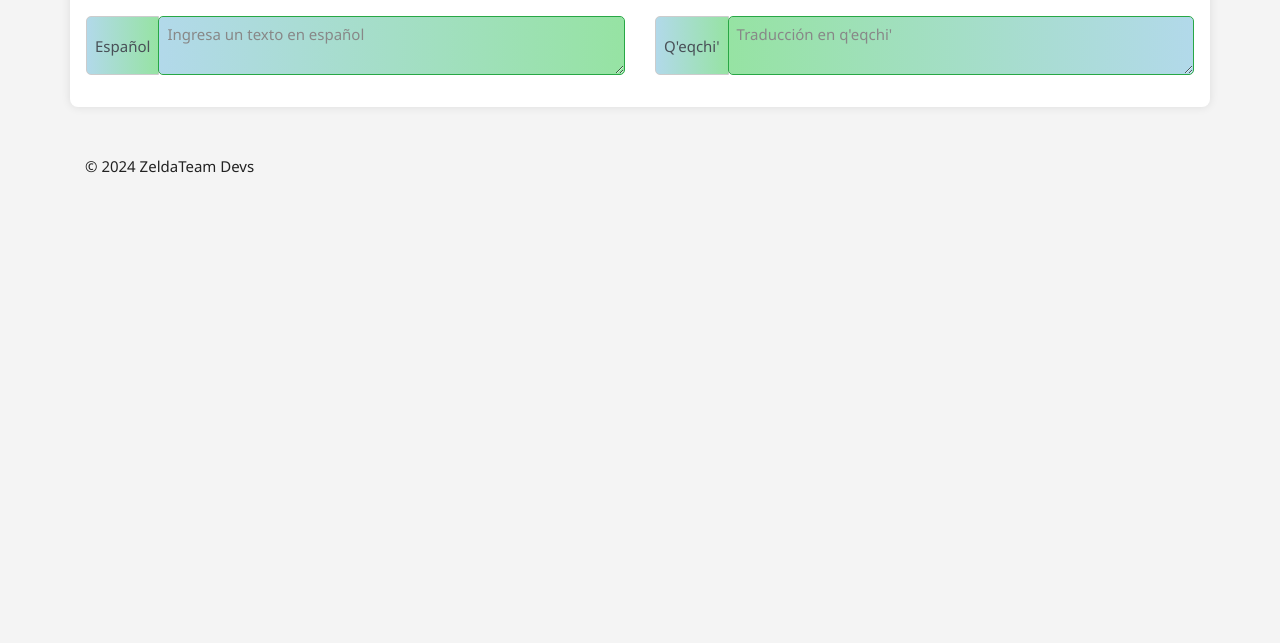
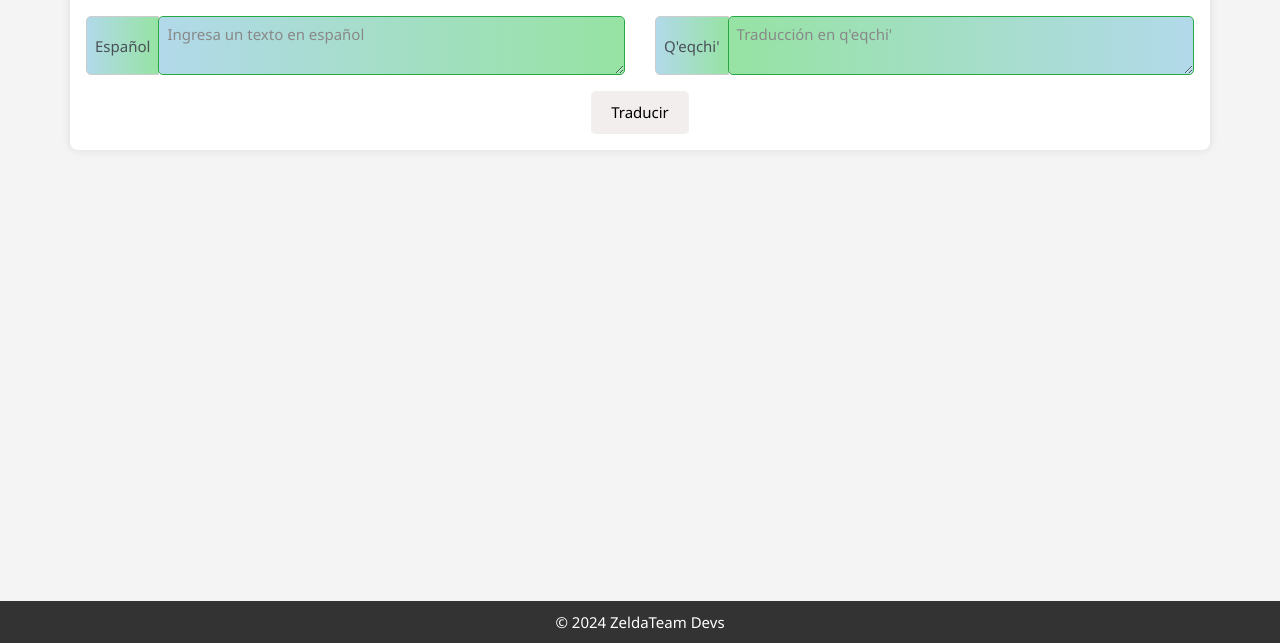
Before and after one commit to AndresSantosSotec/Traductor_Imox, a plain HTML site: page Index.html in a window 1280 px wide. Shown: the part 157-800 px from the top of the page. Drawn offline with nearby package versions, Linux system fonts and the light colour scheme.

Commit message:
Cambios isaac

```diff
--- a/Index.html
+++ b/Index.html
@@ -31,13 +31,13 @@
 
 <div id="main" class="container">
     <h2 class="mt-4">Traductor Imox</h2>
-    <div class="row">
+    <div class="row justify-content-center">
         <div class="col-md-6">
             <div class="input-group mb-3">
                 <div class="input-group-prepend">
                     <span class="input-group-text">Español</span>
                 </div>
-                <textarea id="textoEspañol" class="form-control" aria-label="With textarea" placeholder="Ingresa un texto en español"></textarea>
+                <textarea id="textoEspañol" class="form-control" aria-label="With textarea" placeholder="Ingresa un texto en español" oninput="expandTextarea(this)"></textarea>
             </div>
         </div>
         <div class="col-md-6">
@@ -48,10 +48,11 @@
                 <textarea id="textoQeqchi" class="form-control" aria-label="With textarea" placeholder="Traducción en q'eqchi'" readonly></textarea>
             </div>
         </div>
+        <div class="col-md-12 text-center"> <!-- Agregamos una columna para el botón de traducción -->
+            <button class="boton-traducir" onclick="traducir()">Traducir</button> <!-- Botón de traducción -->
+        </div>
     </div>
 </div>
-
-
 
 <footer class="footer mt-5">
     <div class="container">
@@ -69,6 +70,15 @@ function closeNav() {
     document.getElementById("mySidebar").style.width = "0";
     document.getElementById("main").style.marginLeft = "0";
 }
+
+function expandTextarea(textarea) {
+    textarea.style.height = 'auto';
+    textarea.style.height = (textarea.scrollHeight + 10) + 'px'; // Ajusta la altura del área de texto según el contenido
+}
+
+function traducir() {
+    // Aquí puedes agregar tu función para realizar la traducción
+}
 </script>
 
 </body>
--- a/assets/css/Traductor.css
+++ b/assets/css/Traductor.css
@@ -86,3 +86,29 @@ body {
 .input-group-text {
     background-image: linear-gradient(to right, #b2d9ea, #96e3a3); /* Degradado más claro */
 }
+footer {
+    position: fixed;
+    bottom: 0;
+    left: 0;
+    right: 0;
+    width: 100%;
+    background-color: #333; /* Cambia el color de fondo según tus preferencias */
+    color: #fff; /* Cambia el color del texto según tus preferencias */
+    padding: 10px 0;
+    text-align: center;
+  }
+  .boton-traducir {
+    background-color: #f3eeee;
+    color: #000000; /* Texto en blanco */
+    padding: 10px 20px;
+    border: none;
+    border-radius: 5px;
+    cursor: pointer;
+    transition: background-color 60s ease; /* Transición suave */
+}
+
+
+.boton-traducir:hover {
+    background-color: #28a745; /* Color verde más claro */
+    background-image: linear-gradient(to right, #96e3a3, #b2d9ea); /* Degradado más claro */
+}
```
